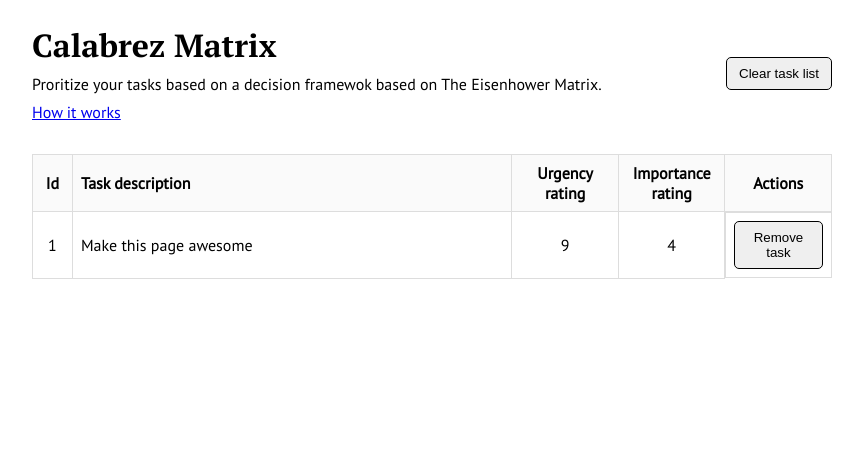
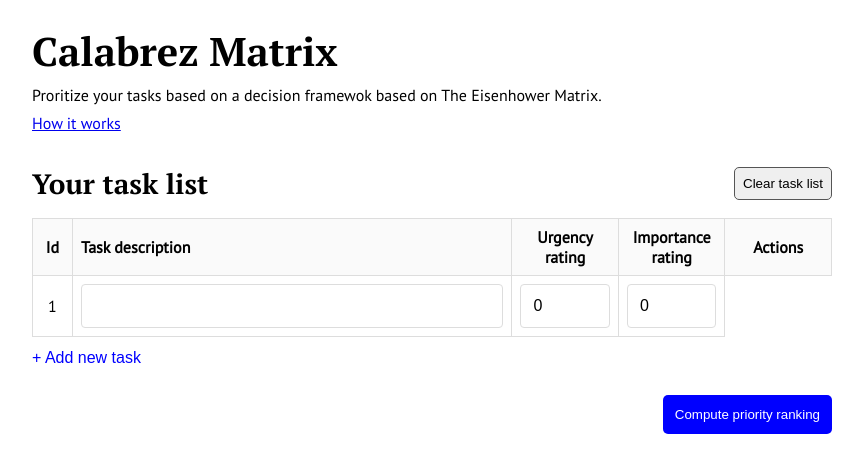
Before and after one commit to kaiquebuilds/calabrez-matrix, a React (Vite) app: page / in a window 1280 px wide. Shown: the top 472 px of the page, without its empty margins (208-1071 px from the left). Built offline with nearby package versions, Linux system fonts and the light colour scheme.

Commit message:
Add interactivity to table

```diff
--- a/src/App.jsx
+++ b/src/App.jsx
@@ -1,7 +1,12 @@
 import HomePage from './pages/HomePage'
+// import ResultsPage from './pages/ResultsPage'
 
 const App = () => {
-  return <HomePage />
+  return (
+    <>
+      <HomePage />
+    </>
+  )
 }
 
 export default App
--- a/src/main.css
+++ b/src/main.css
@@ -12,6 +12,14 @@ body {
   padding: 1.5rem 15rem;
 }
 
+h1 {
+  font-size: 2.5rem;
+}
+
+h2 {
+  font-size: 1.75rem;
+}
+
 h1,
 h2,
 h3,
@@ -22,9 +30,9 @@ h6 {
 }
 
 button {
-  padding: 0.5rem 0.75rem;
+  padding: 0.75rem;
   border-radius: 5px;
-  border: 1px solid black;
+  border: 1px solid #555;
 }
 
 button:hover {
@@ -54,6 +62,17 @@ main {
   width: 100%;
 }
 
+main header {
+  display: flex;
+  align-items: center;
+  justify-content: space-between;
+  margin-bottom: 1rem;
+}
+
+main header button {
+  padding: 0.5rem;
+}
+
 main table {
   width: 100%;
   border-collapse: collapse;
@@ -72,6 +91,16 @@ td {
   text-align: center;
 }
 
+td input {
+  display: block;
+  /* height: 2rem; */
+  font-size: 1rem;
+  width: 100%;
+  padding: 0.75rem;
+  border-radius: 0.25rem;
+  border: 1px solid #ddd;
+}
+
 th.id {
   width: 5%;
 }
@@ -87,3 +116,19 @@ td.actions {
   display: flex;
   justify-content: center;
 }
+
+.btn-new-task {
+  background-color: transparent;
+  padding-left: 0;
+  border: 0;
+  color: blue;
+  font-size: 1rem;
+}
+
+.btn-submit {
+  margin-top: 1rem;
+  float: right;
+  color: white;
+  background-color: blue;
+  border: darkblue;
+}
--- a/src/pages/HomePage.jsx
+++ b/src/pages/HomePage.jsx
@@ -1,6 +1,66 @@
 import PageHeader from '../components/PageHeader'
 
+import { useEffect, useState } from 'react'
+
+let lastId = 0
+
 const HomePage = () => {
+  const [tasks, setTasks] = useState([])
+  const [inputValues, setInputValues] = useState({
+    description: '',
+    urgency: 0,
+    importance: 0,
+  })
+
+  const onDescriptionChange = (e) => {
+    setInputValues((current) => ({
+      ...current,
+      description: e.target.value,
+    }))
+  }
+
+  const onUrgencyChange = (e) => {
+    setInputValues((current) => ({
+      ...current,
+      urgency: e.target.value,
+    }))
+  }
+
+  const onImportanceChange = (e) => {
+    setInputValues((current) => ({
+      ...current,
+      importance: e.target.value,
+    }))
+  }
+
+  const submitCurrentValues = () => {
+    const task = {
+      id: ++lastId,
+      description: inputValues.description,
+      urgency: inputValues.urgency,
+      importance: inputValues.importance,
+    }
+
+    setTasks((currentTasks) => [...currentTasks, task])
+  }
+
+  const deleteTask = (taskId) => {
+    setTasks((currentTasks) => currentTasks.filter((task) => task.id != taskId))
+  }
+
+  const resetInputs = () => {
+    setInputValues({
+      description: '',
+      urgency: 0,
+      importance: 0,
+    })
+  }
+
+  const clearAll = () => {
+    resetInputs()
+    setTasks([])
+  }
+
   return (
     <>
       <PageHeader
@@ -8,13 +68,14 @@ const HomePage = () => {
         description="Proritize your tasks based on a decision framewok based on The Eisenhower Matrix."
         moreInfoLabel="How it works"
         moreInfoURL="#"
-      >
-        <button>Clear task list</button>
-      </PageHeader>
+      ></PageHeader>
 
       <main>
+        <header>
+          <h2>Your task list</h2>
+          <button onClick={clearAll}>Clear task list</button>
+        </header>
         <table>
-          <caption hidden>Your task list</caption>
           <thead>
             <tr>
               <th className="id" scope="col">
@@ -35,18 +96,61 @@ const HomePage = () => {
             </tr>
           </thead>
           <tbody>
+            {tasks.map((task) => (
+              <tr key={task.id}>
+                <td className="id">{task.id}</td>
+                <td className="description">{task.description}</td>
+                <td className="urgency">{task.urgency}</td>
+                <td className="importance">{task.importance}</td>
+                <td className="actions">
+                  <button onClick={() => deleteTask(task.id)}>
+                    Delete task
+                  </button>
+                </td>
+              </tr>
+            ))}
             <tr>
-              <td className="id">1</td>
-              <td className="description">Make this page awesome</td>
-              <td className="urgency">9</td>
-              <td className="importance">4</td>
-              <td className="actions">
-                <button>Remove task</button>
+              <td className="id">{lastId + 1}</td>
+              <td className="description">
+                <input
+                  value={inputValues.description}
+                  onChange={onDescriptionChange}
+                  type="text"
+                />
+              </td>
+              <td className="urgency">
+                <input
+                  type="number"
+                  min="0"
+                  max="10"
+                  value={inputValues.urgency}
+                  onChange={onUrgencyChange}
+                />
+              </td>
+              <td className="importance">
+                <input
+                  type="number"
+                  min="0"
+                  max="10"
+                  value={inputValues.importance}
+                  onChange={onImportanceChange}
+                />
               </td>
             </tr>
           </tbody>
         </table>
+        <button
+          className="btn-new-task"
+          onClick={() => {
+            submitCurrentValues()
+            resetInputs()
+          }}
+        >
+          + Add new task
+        </button>
       </main>
+
+      <button className="btn-submit">Compute priority ranking</button>
     </>
   )
 }
--- /dev/null
+++ b/src/pages/ResultsPage.jsx
@@ -0,0 +1,55 @@
+import PageHeader from '../components/PageHeader'
+
+const ResultsPage = () => {
+  return (
+    <>
+      <PageHeader
+        title="Your results"
+        description="Based on your ratings, these are the recommended actions, acording to the framework."
+        moreInfoLabel="How to interpret your results"
+        moreInfoURL="#"
+      ></PageHeader>
+
+      <main>
+        <header>
+          <h2>Your prioritized task list</h2>
+        </header>
+        <table>
+          <thead>
+            <tr>
+              <th className="priority" scope="col">
+                Priority
+              </th>
+              <th className="id" scope="col">
+                Id
+              </th>
+              <th className="description" scope="col">
+                Task description
+              </th>
+              <th className="urgency" scope="col">
+                Urgency rating
+              </th>
+              <th className="importance" scope="col">
+                Importance rating
+              </th>
+            </tr>
+          </thead>
+          <tbody>
+            <tr>
+              <td className="priority">1</td>
+              <td className="id">1</td>
+              <td className="description">This is a task description</td>
+              <td className="urgency">9</td>
+              <td className="importance">4</td>
+            </tr>
+          </tbody>
+        </table>
+        <button className="btn-new-task">+ Add new task</button>
+      </main>
+
+      <button className="btn-submit">Compute priority ranking</button>
+    </>
+  )
+}
+
+export default ResultsPage
```
